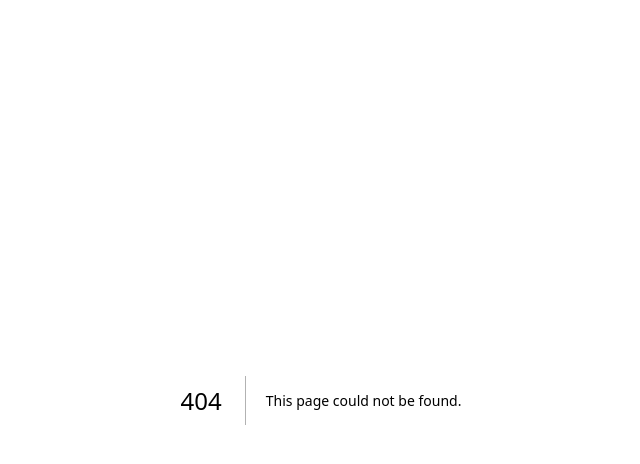
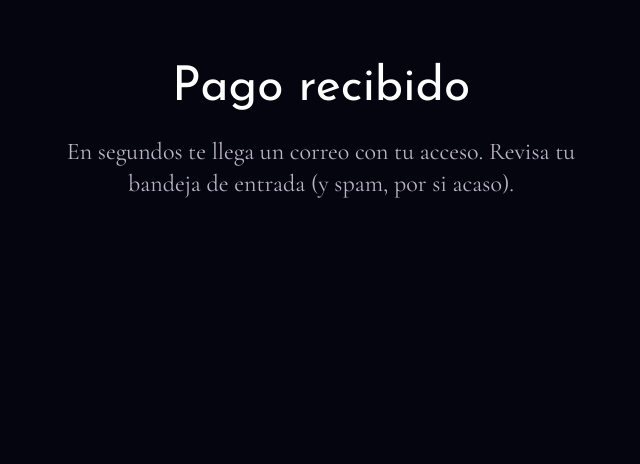
Before and after one commit to SnakeJazzzz/Portal-Espiritual, a Next.js app: page /gracias in a window 1280 px wide. Before the commit this address had no page. Shown: the top 464 px of the page, without its empty margins (319-959 px from the left). Built offline with nearby package versions, Linux system fonts and the light colour scheme.

Commit message:
feat(page): /gracias post-checkout success page

```diff
--- /dev/null
+++ b/src/app/gracias/page.tsx
@@ -0,0 +1,11 @@
+export default function GraciasPage() {
+  return (
+    <main className="min-h-screen px-4 py-16 max-w-xl mx-auto text-center">
+      <h1 className="text-3xl lg:text-5xl font-heading text-white mb-6">Pago recibido</h1>
+      <p className="text-lg lg:text-2xl text-portal-text/80">
+        En segundos te llega un correo con tu acceso. Revisa tu bandeja de entrada
+        (y spam, por si acaso).
+      </p>
+    </main>
+  );
+}
```
